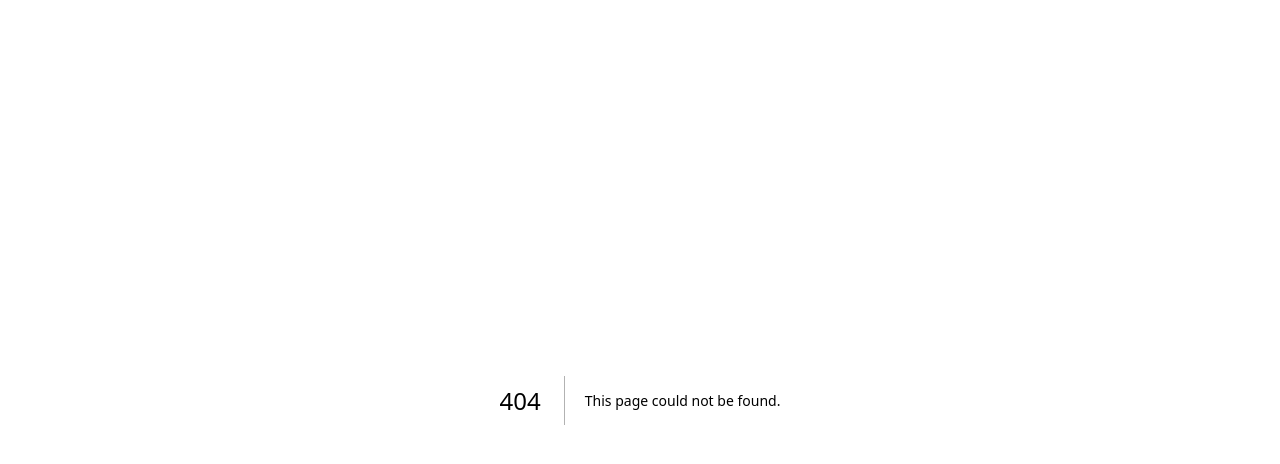
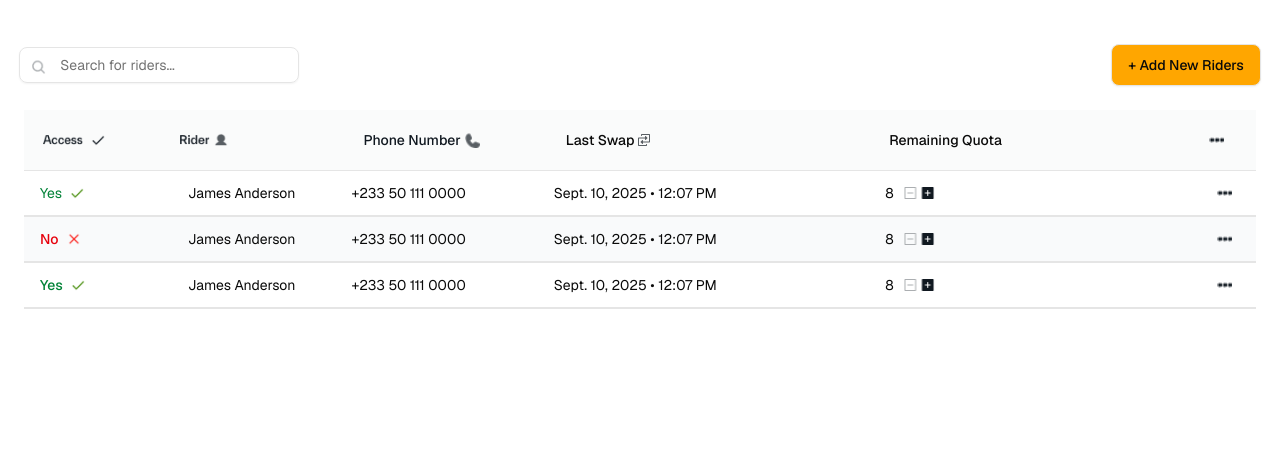
Before and after one commit to victor-kofa/ui-dashboard, a Next.js app: page /dashboard/mainDashboard in a window 1280 px wide. Before the commit this address had no page. Shown: the top 464 px of the page. Built offline with nearby package versions, Linux system fonts and the light colour scheme.

Commit message:
import search and add component

```diff
--- /dev/null
+++ b/app/(featured)/dashboard/mainDashboard/page.tsx
@@ -0,0 +1,13 @@
+import React from "react";
+
+import DashboardTable from "@/app/shared/components/DashboardTable";
+import SearchAdd from "../components/SearchAdd";
+
+export default function MainDashboard() {
+  return (
+    <div className="mt-[24px] mx-[24px]">
+      <SearchAdd />
+      <DashboardTable />
+    </div>
+  );
+}
```
